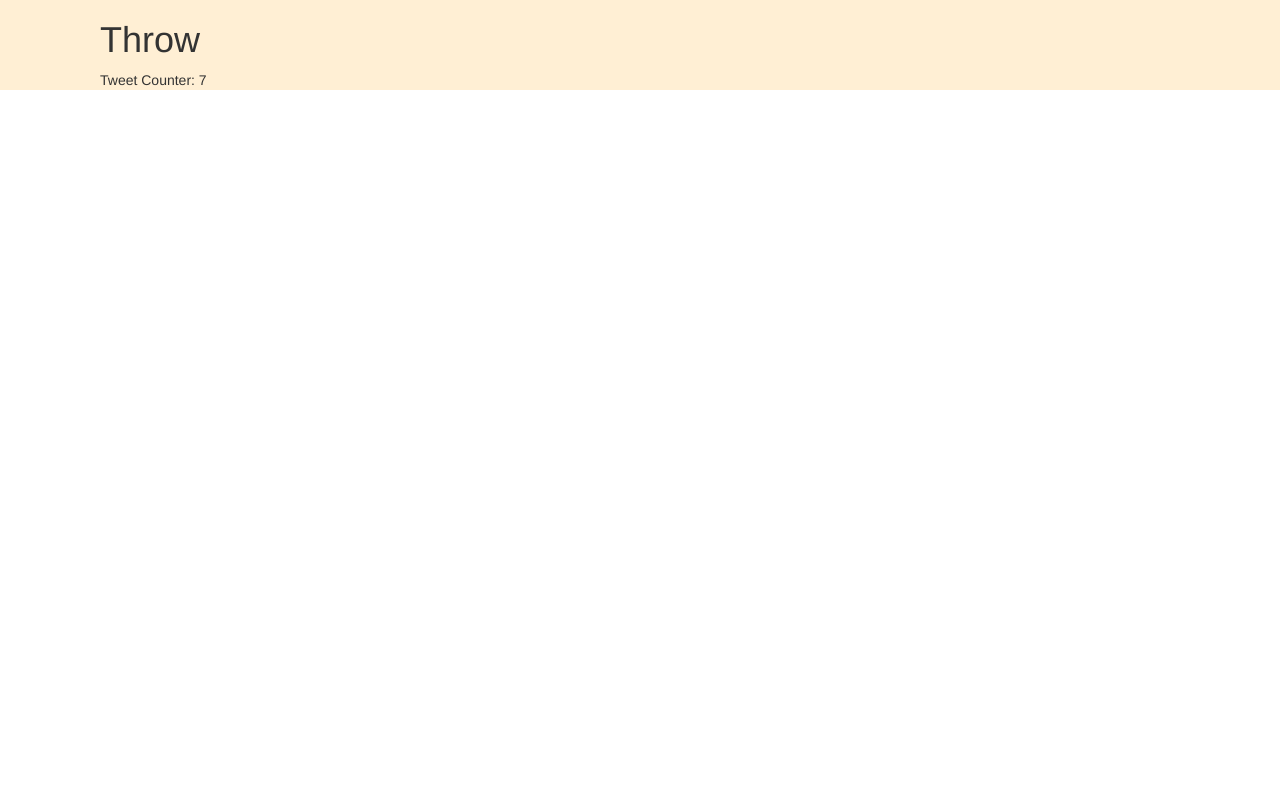
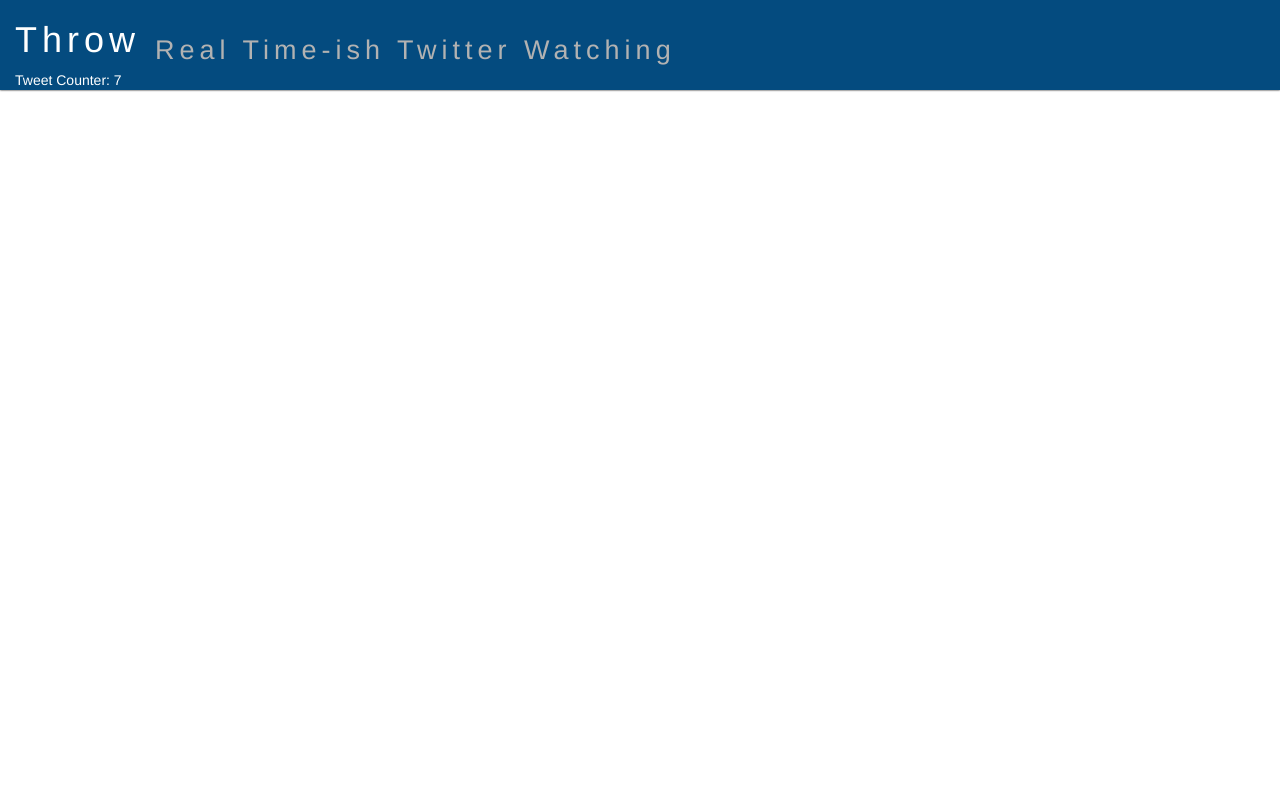
Before and after one commit to leokhachatorians/my_website, a Django app: page /projects/throw in a window 1280 px wide. Run offline with Django 3.2, Linux system fonts and the light colour scheme; data that the repository does not hold is empty; some libraries are stand-ins or nearby versions.

Commit message:
Modified CSS

```diff
--- a/me/templates/me/projects.html
+++ b/me/templates/me/projects.html
@@ -10,7 +10,7 @@
 
 <div class="wrapper">
 
-  <a class='article-details' target="_blank" href="#">
+  <a class='article-details' target="_blank" href="/projects/throw">
     <h3>Throw</h3>
     <p class="description">Throw yourself into other peoples tweets.</p>
     <span>Python | JavaScript</span>
--- a/throw/static/throw/css/main.css
+++ b/throw/static/throw/css/main.css
@@ -1,5 +1,5 @@
 html {
-	background-color: #ffefd4;
+	background-color: #c0c0c0;
 }
 
 .tweet_bundle {
@@ -41,6 +41,16 @@ html {
 }
 
 .header {
-	padding-left: 100px;
-	background-color: #ffefd4;
+	background-color: #044b7f;
+	box-shadow: 0 0 2px 0 #000;
+	color: #fff;
 }
+
+.header h1 {
+	letter-spacing: .5rem;
+}
+
+
+.header sub {
+	color: #b2b2b2;
+}
--- a/throw/templates/throw/index.html
+++ b/throw/templates/throw/index.html
@@ -1,8 +1,10 @@
 {% extends 'throw/base.html' %}
 {% block content %}
 
-<div class="header">
-  <h1>Throw</h1>
+<div class="col-xs-12 header">
+  <h1>Throw
+    <sub class="hidden-xs">Real Time-ish Twitter Watching</sub>
+  </h1>
   <span class="counter">
     Tweet Counter:
     <span id="counter">0</span>
```
